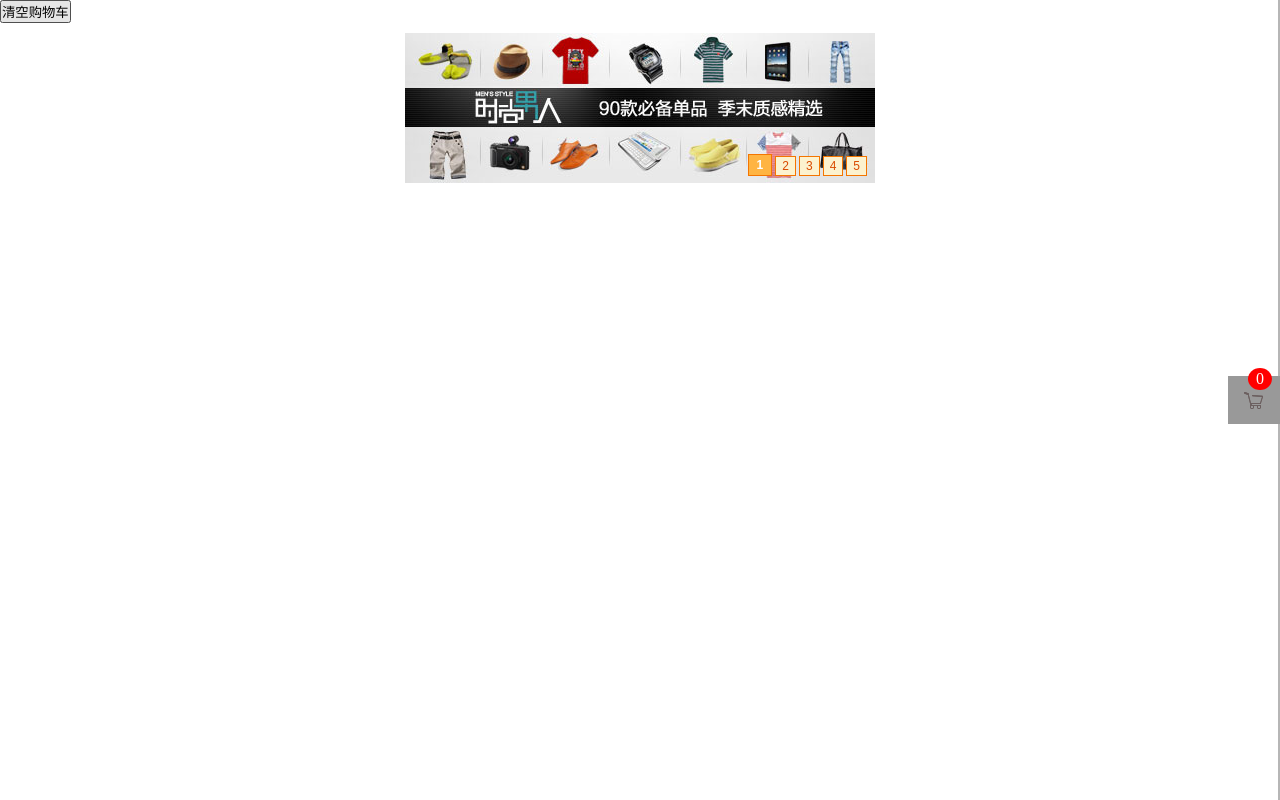
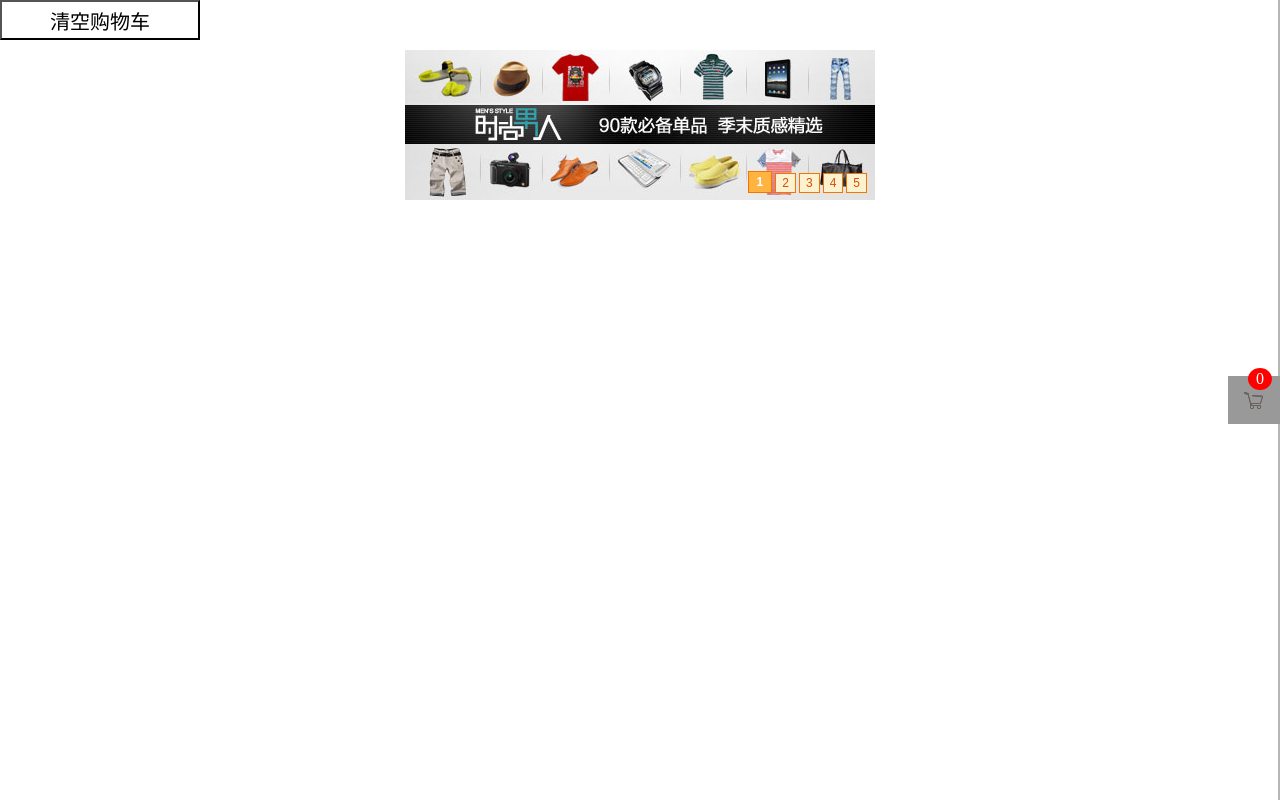
Before and after one commit to kyrie850591940/ShooppingCar, a website: page shoppingCar/index.html in a window 1280 px wide. Shown: the top 800 px of the page. Drawn offline with nearby package versions, Linux system fonts and the light colour scheme; files that its build step writes are made by us from their sources; files whose address does not match are found by name.

Commit message:
这次提交，修改了购物车的css样式

```diff
--- a/shoppingCar/main.js
+++ b/shoppingCar/main.js
@@ -1,4 +1,3 @@
-console.log("加载成功")
 
 //配置当前 index.html 引入的所有 . js 的文件
 
--- a/shoppingCar/stylesheet/index.scss
+++ b/shoppingCar/stylesheet/index.scss
@@ -5,6 +5,13 @@
             }
             body{
                 overflow: hidden;
+            }
+            #clearBtn{
+                width:200px;
+                height:40px;
+                background-color:white;
+                color:black;
+                font-size: 20px;
             }
             li{
                 list-style-type: none;
```
Also changed, not shown: shoppingCar/dist/css/index.css.
